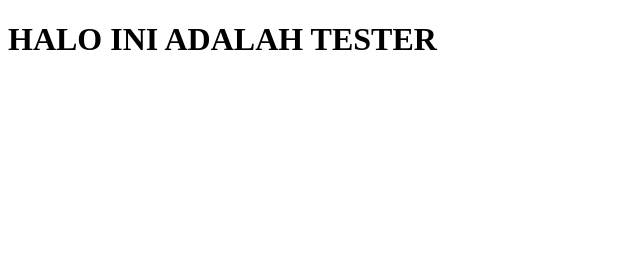
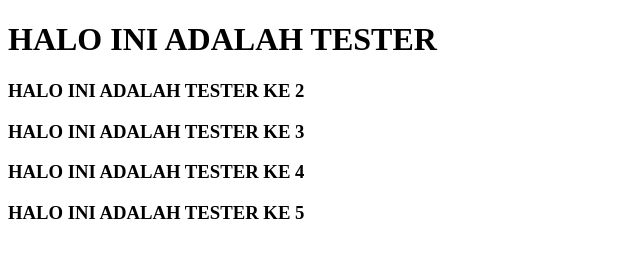
Before and after one commit to Chandra0280/TESTER, a plain HTML site: page index.html in a window 1280 px wide. Shown: the whole page, without its empty margins (0-640 px from the left). Drawn offline with Linux system fonts and the light colour scheme.

Commit message:
memambahkan h3

```diff
--- a/index.html
+++ b/index.html
@@ -8,5 +8,9 @@
 </head>
 <body>
     <h1>HALO INI ADALAH TESTER</h1>
+    <h3>HALO INI ADALAH TESTER KE 2</h3>
+    <h3>HALO INI ADALAH TESTER KE 3</h3>
+    <h3>HALO INI ADALAH TESTER KE 4</h3>
+    <h3>HALO INI ADALAH TESTER KE 5</h3>
 </body>
 </html>
```
